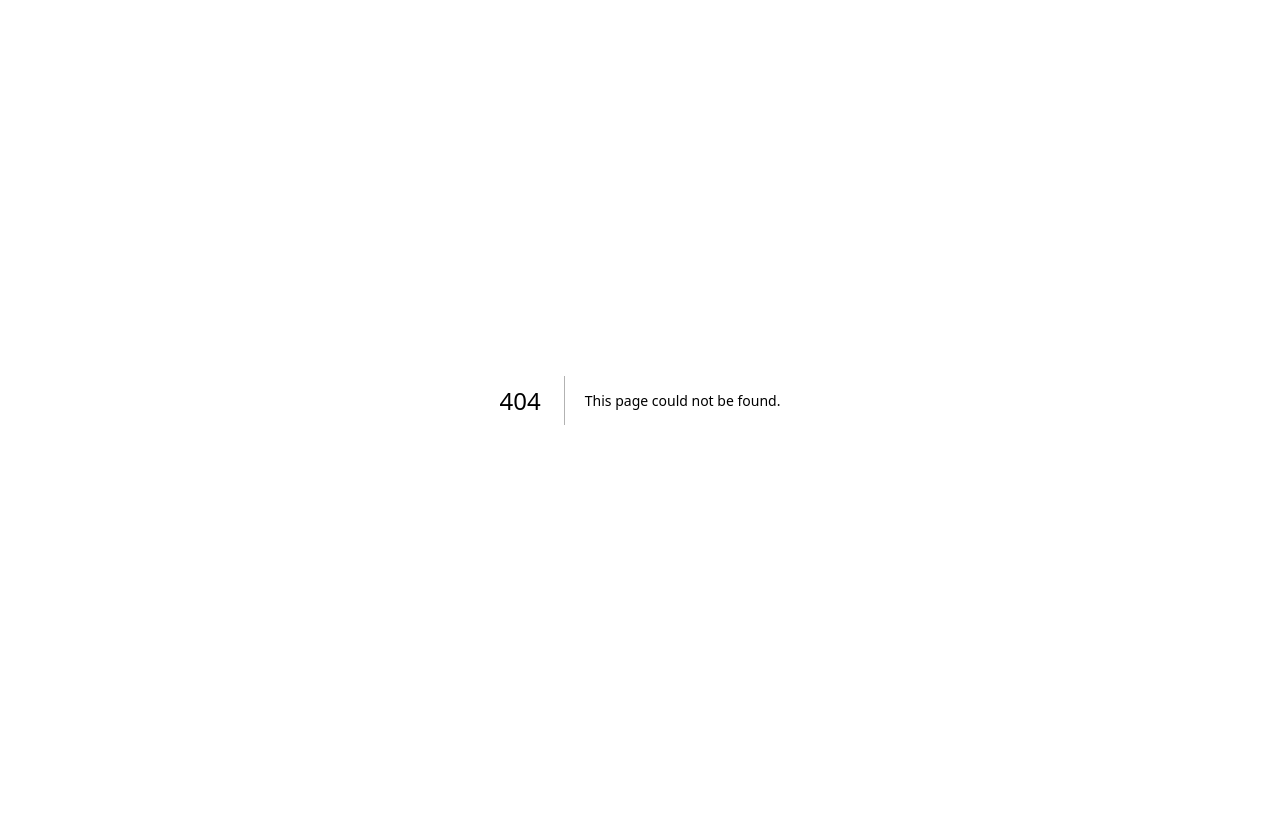
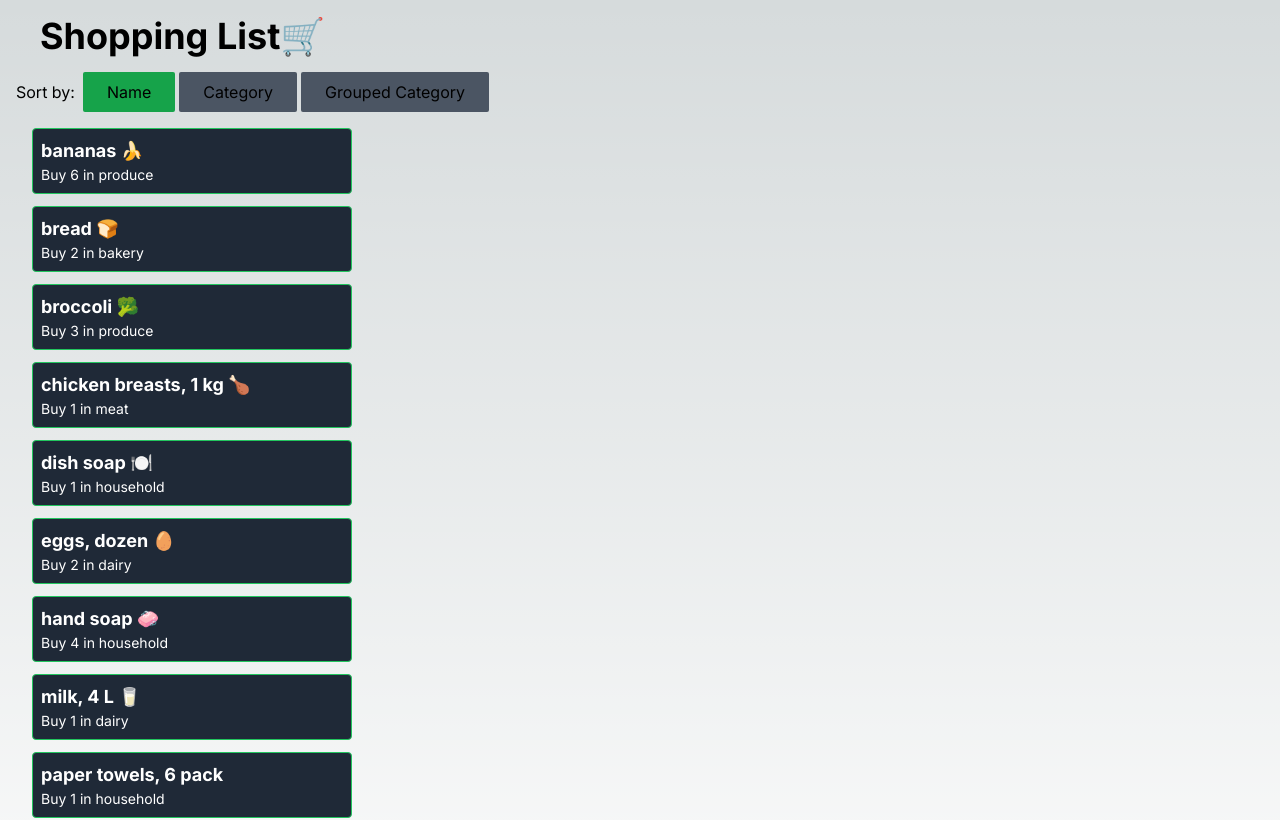
Before and after one commit to nathanc726/cprg306-assignments, a Next.js app: page /week5 in a window 1280 px wide. Before the commit this address had no page. Shown: the top 820 px of the page. Built offline with nearby package versions, Linux system fonts and the light colour scheme.

Commit message:
Assignment week 5
Assignment week 5

```diff
--- a/app/page.js
+++ b/app/page.js
@@ -14,6 +14,7 @@ export default function Home() {
         <div><Link href="/week2">Week 2</Link></div>
         <div><Link href="/week3">Week 3</Link></div>
         <div><Link href="/week4">Week 4</Link></div>
+        <div><Link href="/week5">Week 5</Link></div>
       </div>
     </main>
   );
--- a/app/week3/item.js
+++ b/app/week3/item.js
@@ -1,6 +1,6 @@
 export default function Item ({name, quantity, category}) {
  return (
-    <div className="text-white p-2 w-80 m-3 rounded bg-gray-800 border border-green-500">
+    <div className="text-white p-2 w-80 m-3 ml-8 rounded bg-gray-800 border border-green-500">
         <h2 className="text-lg mr-2 font-bold">{name}</h2>
         <p className="text-sm mr-2">Buy {quantity} in {category}</p>
     </div>
--- /dev/null
+++ b/app/week5/item-list.js
@@ -0,0 +1,67 @@
+"use client";
+import Item from './item';
+import items from './items.json';
+import { useState } from "react";
+
+export default function ItemList() {
+    const [sortBy, setSortBy] = useState("name");
+
+    const sortedItems = [...items];
+
+    if (sortBy === "name") {
+    sortedItems.sort((a, b) => a.name.localeCompare(b.name));
+    } else if (sortBy === "category") {
+    sortedItems.sort((a, b) => a.category.localeCompare(b.category));
+    } else if (sortBy === "grouped category") {
+        items.sort((a, b) => a.category.localeCompare(b.category));
+    }
+    const groupedItems = sortedItems.reduce((group, item) => {
+        const category = item.category;
+        if (group[category] === undefined) {
+            group[category] = [];}
+        group[category].push(item);
+        return group;
+    }, {});
+
+    return (
+    <div>
+        <div className="flex m-4 items-center">
+            <label className='mr-2'>Sort by:</label>
+            <button
+                className={`px-6 py-2 mr-1 rounded-sm ${sortBy === 'name' ? 'bg-green-600' : 'bg-gray-600'}`}
+                onClick={() => setSortBy('name')}
+            >
+            Name
+            </button>
+            <button
+                className={`px-6 py-2 mr-1 rounded-sm ${sortBy === 'category' ? 'bg-green-600' : 'bg-gray-600'}`}
+                onClick={() => setSortBy('category')}
+            >
+            Category
+            </button>
+            <button
+                className={`px-6 py-2 mr-1 rounded-sm ${sortBy === 'grouped category' ? 'bg-green-600' : 'bg-gray-600'}`}
+                onClick={() => setSortBy('grouped category')}
+            >
+            Grouped Category
+            </button>
+        </div>
+
+            {sortBy === 'grouped category' ? (
+                Object.keys(groupedItems).map((category) => (
+                    <div key={category}>
+                        <h2 className="capitalize text-2xl ml-4 font-semibold">{category}</h2>
+                        {groupedItems[category].map((item) => (
+                            <Item key={item.id} name={item.name} quantity={item.quantity} category={item.category} />
+                        ))}
+                    </div>
+                ))
+            ) : (sortedItems.map((item) => (
+                    <Item key={item.id}
+                        name={item.name}
+                        quantity={item.quantity}
+                        category={item.category} />))
+            )}
+    </div>
+    );
+}
--- /dev/null
+++ b/app/week5/item.js
@@ -0,0 +1,8 @@
+export default function Item ({name, quantity, category}) {
+    return (
+       <div className="text-white p-2 w-80 m-3 ml-8 rounded bg-gray-800 border border-green-500">
+           <h2 className="text-lg mr-2 font-bold">{name}</h2>
+           <p className="text-sm mr-2">Buy {quantity} in {category}</p>
+       </div>
+    );
+   }
--- /dev/null
+++ b/app/week5/items.json
@@ -0,0 +1,74 @@
+[
+    {
+      "id": "1h2GJKH12gkHG31h1H",
+      "name": "milk, 4 L 🥛",
+      "quantity": 1,
+      "category": "dairy"
+    },
+    {
+      "id": "2KJH3k2j3H1k2J3K1H",
+      "name": "bread 🍞",
+      "quantity": 2,
+      "category": "bakery"
+    },
+    {
+      "id": "3h2KJH3k2j3H1k2J3",
+      "name": "eggs, dozen 🥚",
+      "quantity": 2,
+      "category": "dairy"
+    },
+    {
+      "id": "4k2J3K1H2GJKH12gk",
+      "name": "bananas 🍌",
+      "quantity": 6,
+      "category": "produce"
+    },
+    {
+      "id": "5H1h1H2KJH3k2j3H",
+      "name": "broccoli 🥦",
+      "quantity": 3,
+      "category": "produce"
+    },
+    {
+      "id": "6H1k2J3K1H2GJKH1",
+      "name": "chicken breasts, 1 kg 🍗",
+      "quantity": 1,
+      "category": "meat"
+    },
+    {
+      "id": "7gkHG31h1H2KJH3k",
+      "name": "pasta sauce 🍝",
+      "quantity": 3,
+      "category": "canned goods"
+    },
+    {
+      "id": "8j3H1k2J3K1H2GJK",
+      "name": "spaghetti, 454 g 🍝",
+      "quantity": 2,
+      "category": "dry goods"
+    },
+    {
+      "id": "9H12gkHG31h1H2KJ",
+      "name": "toilet paper, 12 pack 🧻",
+      "quantity": 1,
+      "category": "household"
+    },
+    {
+      "id": "10H3k2j3H1k2J3K1",
+      "name": "paper towels, 6 pack",
+      "quantity": 1,
+      "category": "household"
+    },
+    {
+      "id": "11k2J3K1H2GJKH12",
+      "name": "dish soap 🍽️",
+      "quantity": 1,
+      "category": "household"
+    },
+    {
+      "id": "12GJKH12gkHG31h1",
+      "name": "hand soap 🧼",
+      "quantity": 4,
+      "category": "household"
+    }
+  ]
--- /dev/null
+++ b/app/week5/page.js
@@ -0,0 +1,10 @@
+import ItemList from './item-list';
+
+export default function Page() {
+    return (
+        <div>
+            <h1 className="text-4xl ml-10 mt-4 font-bold">Shopping List🛒</h1>
+            <ItemList/>
+        </div>
+    );
+}
--- a/package.json
+++ b/package.json
@@ -9,13 +9,13 @@
     "lint": "next lint"
   },
   "dependencies": {
-    "autoprefixer": "10.4.15",
+    "autoprefixer": "^10.4.16",
     "eslint": "8.49.0",
     "eslint-config-next": "13.5.1",
     "next": "13.5.1",
-    "postcss": "8.4.30",
+    "postcss": "^8.4.31",
     "react": "18.2.0",
     "react-dom": "18.2.0",
-    "tailwindcss": "3.3.3"
+    "tailwindcss": "^3.3.3"
   }
 }
```
Also changed, not shown: 1 other file (tests, documents, lock files or other folders).
